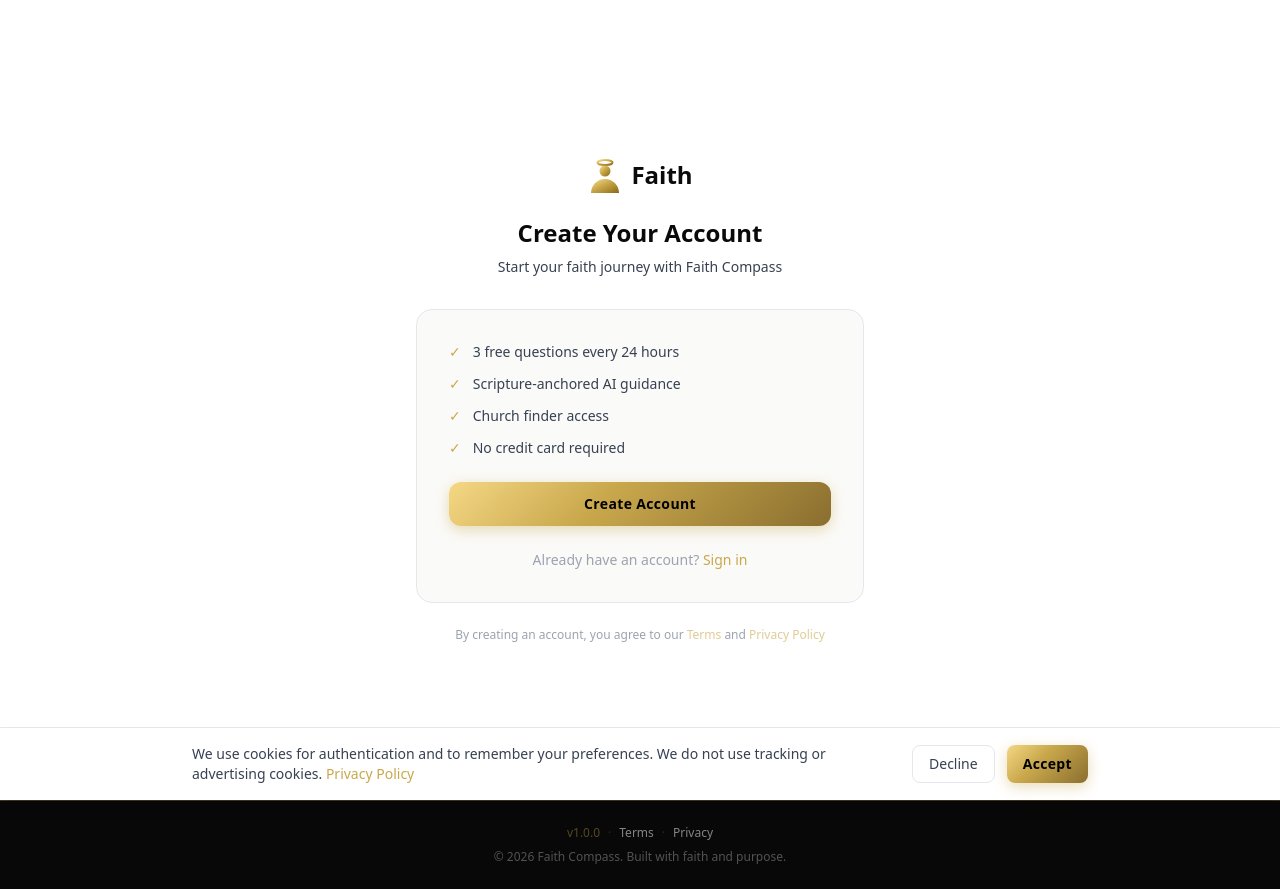
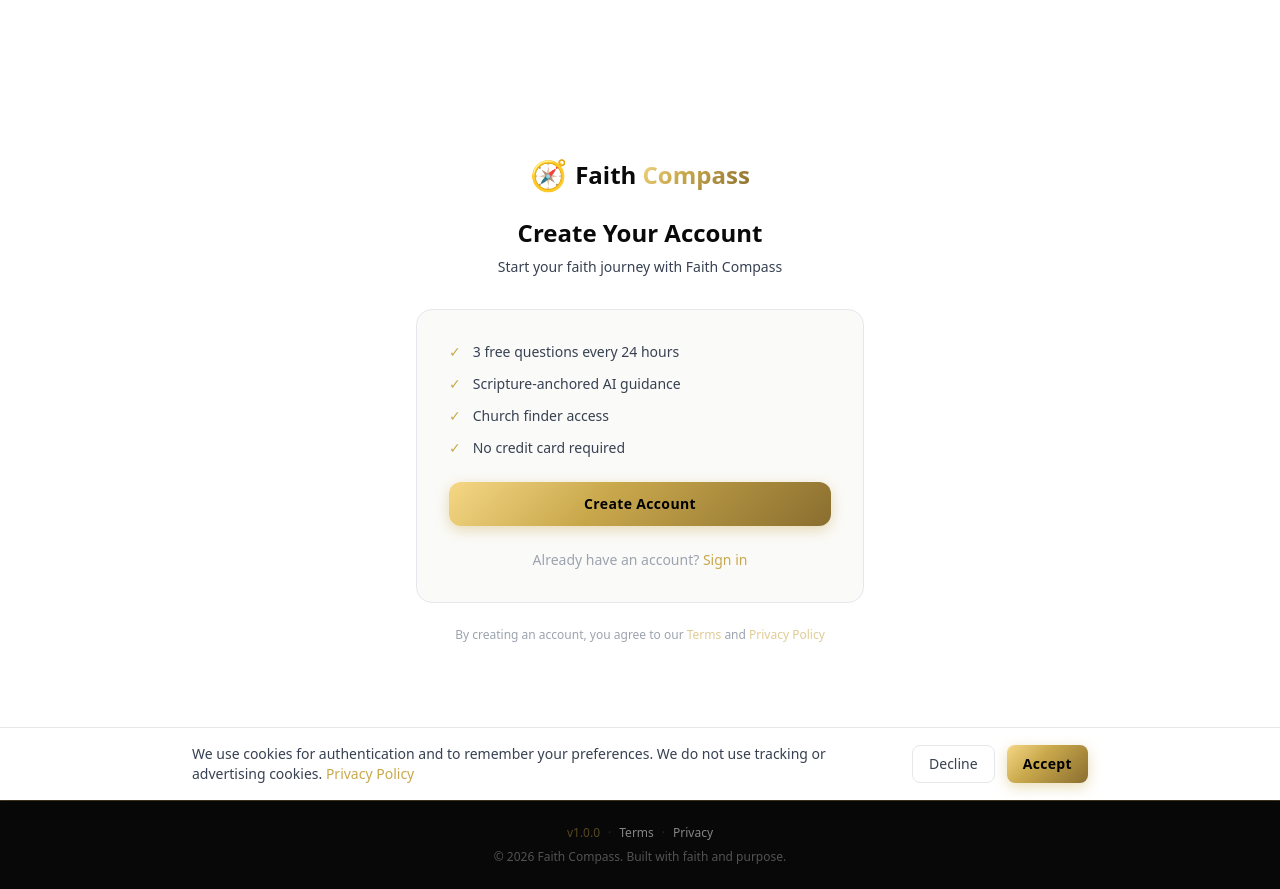
Before and after one commit to Othello16/faith-compass, a Next.js app: page /auth/signup in a window 1280 px wide. Built offline with nearby package versions, Linux system fonts and the light colour scheme.

Commit message:
fix: revert logo to Faith Compass text on all pages except main header nav

```diff
--- a/src/app/about/page.tsx
+++ b/src/app/about/page.tsx
@@ -1,13 +1,12 @@
 import Link from 'next/link'
-import FaithIcon from '@/components/FaithIcon'
 
 export default function AboutPage() {
   return (
     <main className="min-h-screen bg-white text-[#0A0A0A]">
       <nav className="flex items-center justify-between px-6 py-4 bg-white border-b border-gray-100 shadow-sm">
         <Link href="/" className="flex items-center gap-2">
-          <FaithIcon size={32} />
-          <span className="text-xl font-bold text-[#0A0A0A]">Faith</span>
+          <span className="text-2xl">🧭</span>
+          <span className="text-xl font-bold"><span className="text-[#0A0A0A]">Faith</span> <span className="gold-text">Compass</span></span>
         </Link>
         <div className="flex gap-4 items-center">
           <Link href="/compass" className="text-sm text-[#374151] hover:text-[#0A0A0A] transition">Compass</Link>
--- a/src/app/auth/signin/page.tsx
+++ b/src/app/auth/signin/page.tsx
@@ -3,7 +3,6 @@ import { signIn } from 'next-auth/react'
 import { useSearchParams } from 'next/navigation'
 import Link from 'next/link'
 import { Suspense } from 'react'
-import FaithIcon from '@/components/FaithIcon'
 
 function SignInContent() {
   const searchParams = useSearchParams()
@@ -15,8 +14,8 @@ function SignInContent() {
         {/* Logo */}
         <div className="text-center mb-8">
           <Link href="/" className="inline-flex items-center gap-2 mb-6">
-            <FaithIcon size={36} />
-            <span className="text-2xl font-bold text-[#0A0A0A]">Faith</span>
+            <span className="text-3xl">🧭</span>
+            <span className="text-2xl font-bold"><span className="text-[#0A0A0A]">Faith</span> <span className="gold-text">Compass</span></span>
           </Link>
           <h1 className="text-xl font-bold text-[#0A0A0A] mb-1">Welcome Back</h1>
           <p className="text-[#374151] text-sm">Sign in to continue your faith journey</p>
--- a/src/app/auth/signup/page.tsx
+++ b/src/app/auth/signup/page.tsx
@@ -2,7 +2,6 @@
 import { signIn } from 'next-auth/react'
 import { useState } from 'react'
 import Link from 'next/link'
-import FaithIcon from '@/components/FaithIcon'
 
 export default function SignUpPage() {
   const [loading, setLoading] = useState(false)
@@ -18,8 +17,8 @@ export default function SignUpPage() {
       <div className="max-w-md w-full mx-4">
         <div className="text-center mb-8">
           <Link href="/" className="inline-flex items-center gap-2 mb-6">
-            <FaithIcon size={36} />
-            <span className="text-2xl font-bold text-[#0A0A0A]">Faith</span>
+            <span className="text-3xl">🧭</span>
+            <span className="text-2xl font-bold"><span className="text-[#0A0A0A]">Faith</span> <span className="gold-text">Compass</span></span>
           </Link>
           <h1 className="text-2xl font-bold text-[#0A0A0A] mb-2">Create Your Account</h1>
           <p className="text-[#374151] text-sm">Start your faith journey with Faith Compass</p>
--- a/src/app/pricing/page.tsx
+++ b/src/app/pricing/page.tsx
@@ -3,7 +3,6 @@ import { Suspense, useState, useEffect } from 'react'
 import Link from 'next/link'
 import { useRouter, useSearchParams } from 'next/navigation'
 import { useSession } from 'next-auth/react'
-import FaithIcon from '@/components/FaithIcon'
 
 const tiers = [
   {
@@ -117,8 +116,8 @@ function PricingContent() {
     <main className="min-h-screen bg-[#FAFAF8] text-[#0A0A0A]">
       <nav className="flex items-center justify-between px-6 py-4 bg-white border-b border-gray-100 shadow-sm">
         <Link href="/" className="flex items-center gap-2">
-          <FaithIcon size={32} />
-          <span className="text-xl font-bold text-[#0A0A0A]">Faith</span>
+          <span className="text-2xl">🧭</span>
+          <span className="text-xl font-bold"><span className="text-[#0A0A0A]">Faith</span> <span className="gold-text">Compass</span></span>
         </Link>
         <Link href="/compass" className="text-sm text-[#374151] hover:text-[#0A0A0A] transition">
           Open Compass
```
Also changed, not shown: 1 other file (tests, documents, lock files or other folders).
